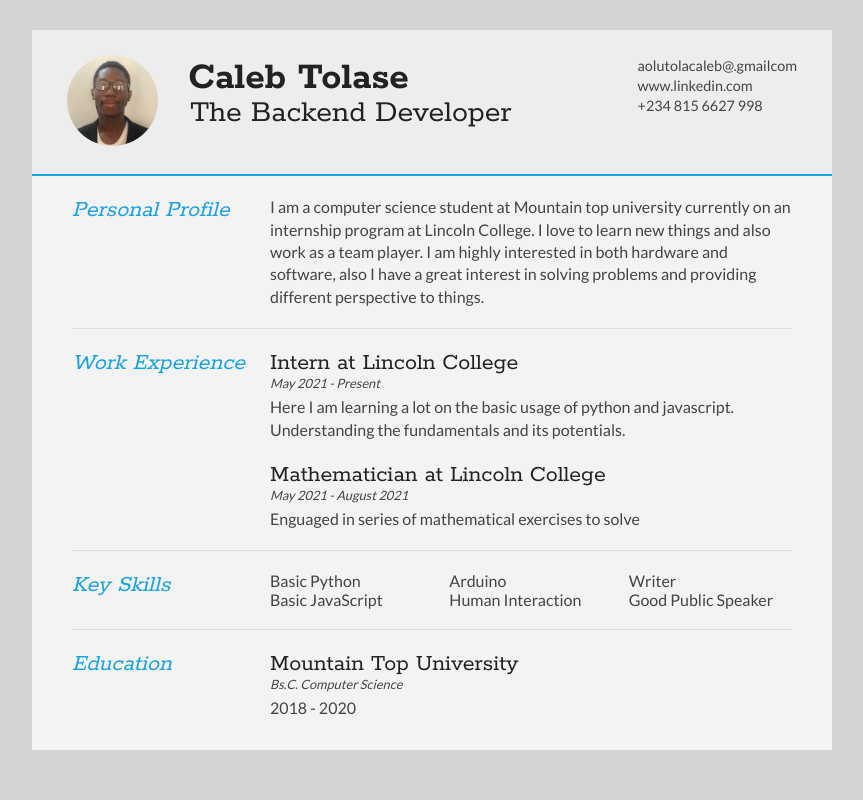
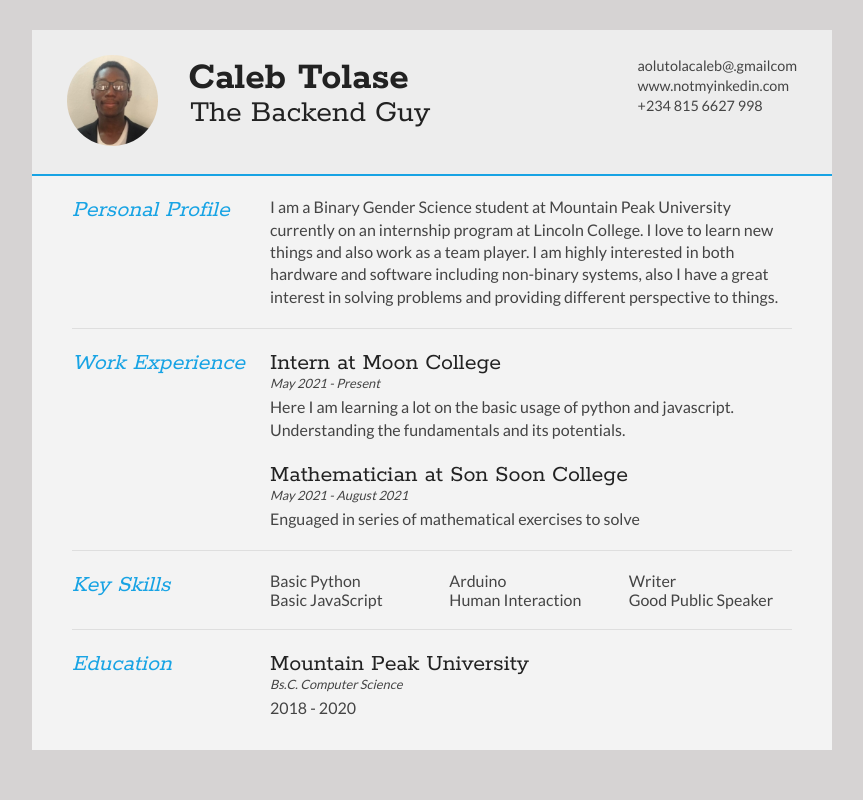
Before and after one commit to luminousbinary/myResume, a Django app: page / in a window 1280 px wide. Shown: the whole page, without its empty margins (208-1071 px from the left). Run offline with Django 3.2, Linux system fonts and the light colour scheme.

Commit message:
coded and done dusted

```diff
--- /dev/null
+++ b/exercise 2/exercise2.py
@@ -0,0 +1,3 @@
+# name = input("Enter your name ")
+# print("Your name is " + name)
+print ( "Caleb Tolase")
--- a/resumesite/templates/resumePage.html
+++ b/resumesite/templates/resumePage.html
@@ -24,13 +24,13 @@
 
 		<div id="name">
 			<h1 class="quickFade delayTwo">Caleb Tolase</h1>
-			<h2 class="quickFade delayThree">The Backend Developer</h2>
+			<h2 class="quickFade delayThree">The Backend Guy</h2>
 		</div>
 
 		<div id="contactDetails" class="quickFade delayFour">
 			<ul>
 				<li> aolutolacaleb@.gmailcom</li>
-				<li><a href="www.linkedin.com/in/caleb-tolase-akinnuoye"> www.linkedin.com</a></li>
+				<li><a href="www.linkedin.com"> www.notmyinkedin.com</a></li>
 				<li> +234 815 6627 998</li>
 			</ul>
 		</div>
@@ -45,7 +45,7 @@
 				</div>
 
 				<div class="sectionContent">
-					<p>I am a computer science student at Mountain top university currently on an internship program at Lincoln College. I love to learn new things and also work as a team player. I am highly interested in both hardware and software, also I have a great interest in solving problems and providing different perspective to things.</p>
+					<p>I am a Binary Gender Science student at Mountain Peak University currently on an internship program at Lincoln College. I love to learn new things and also work as a team player. I am highly interested in both hardware and software including non-binary systems, also I have a great interest in solving problems and providing different perspective to things.</p>
 				</div>
 			</article>
 			<div class="clear"></div>
@@ -59,13 +59,13 @@
 
 			<div class="sectionContent">
                 <article>
-                    <h2>Intern at Lincoln College</h2>
+                    <h2>Intern at Moon College</h2>
                     <p class="subDetails">May 2021 - Present</p>
                     <p>Here I am learning a lot on the basic usage of python and javascript. Understanding the fundamentals and its potentials. </p>
                 </article>
 
                 <article>
-                    <h2>Mathematician at Lincoln College</h2>
+                    <h2>Mathematician at Son Soon College</h2>
                     <p class="subDetails">May 2021 - August 2021</p>
                     <p>Enguaged in series of mathematical exercises to solve </p>
                 </article>
@@ -100,7 +100,7 @@
 
 			<div class="sectionContent">
 				<article>
-					<h2>Mountain Top University</h2>
+					<h2>Mountain Peak University</h2>
 					<p class="subDetails">Bs.C. Computer Science</p>
 					<p>2018 - 2020</p>
 				</article>
```
Also changed, not shown: zuri.png (added).
